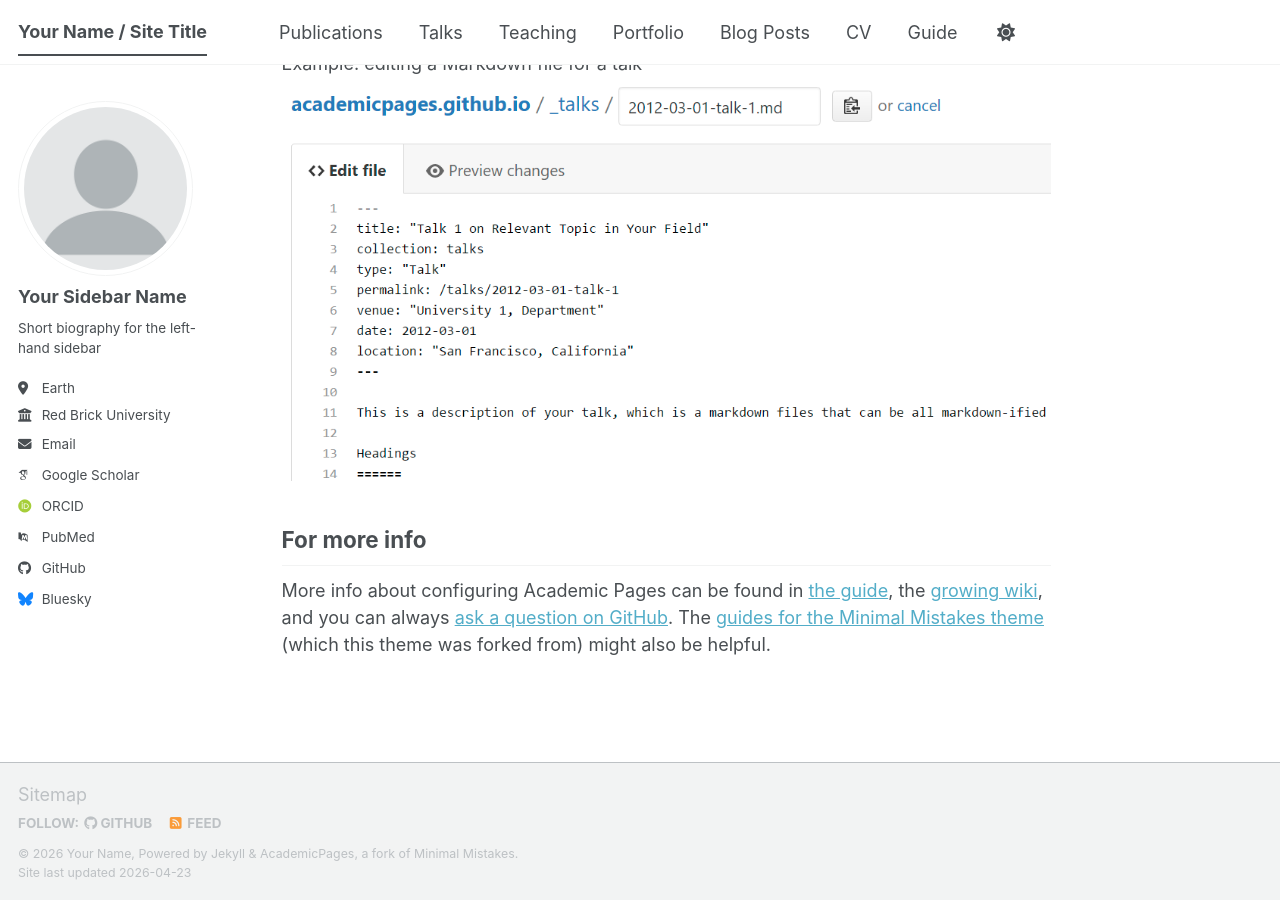
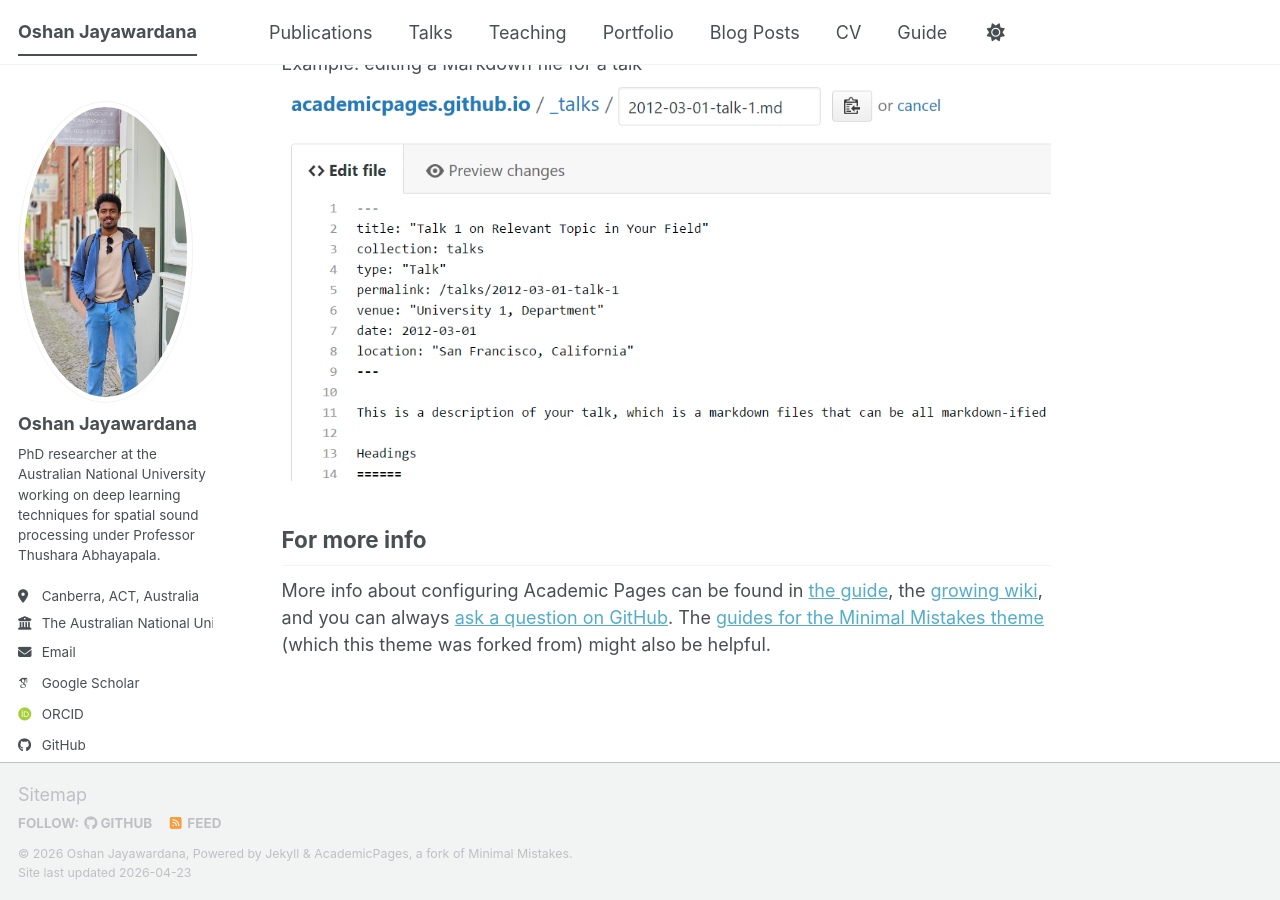
Before and after one commit to OshanJayawardena/OshanJayawardena.github.io, a Jekyll site: the page built from _pages/about.md, in a window 1280 px wide and 900 px high, scrolled down 2720 px. Built offline with Jekyll 4.4.1, drawn with Linux system fonts in a browser that asks for light colours; some web fonts are replaced; a script bundle is joined from its source files by our own code; library files that are not in the unit come from our copies.

Commit message:
Personal details added

```diff
--- a/_config.yml
+++ b/_config.yml
@@ -9,10 +9,10 @@
 # Basic Site Settings
 locale                   : "en-US"
 site_theme               : "default" # The available themes options are "default", "air", "sunrise", "mint", "dirt" and "contrast"
-title                    : "Your Name / Site Title"
+title                    : "Oshan Jayawardana"
 title_separator          : "-"
-name                     : &name "Your Name"
-description              : &description "Your Name's academic portfolio"   # Update this with a general description of your site, this is the default if not overridden by a page
+name                     : &name "Oshan Jayawardana"
+description              : &description "PhD researcher at the Australian National University working on deep learning techniques for spatial sound processing."
 url                      : https://academicpages.github.io # The base hostname & protocol for your site e.g. "https://[your GitHub username].github.io",
                                                            # or if you already have some other page hosted on Github then use "https://[your GitHub username].github.io/[Your Repo Name]"
 baseurl                  : "" # the subpath of your site, e.g. "/blog"
@@ -23,61 +23,61 @@ repository               : "academicpages/academicpages.github.io"
 #               Additional customization can be done by editing /_includes/author-profile.html
 author:
   # Biographic information
-  avatar           : "profile.png"
-  name             : "Your Sidebar Name"
-  pronouns         : # example: "she/her"
-  bio              : "Short biography for the left-hand sidebar"
-  location         : "Earth"
-  employer         : "Red Brick University"
-  uri              : # URL
-  email            : "none@example.org"
+  avatar           : "1776391254596.jpg"
+  name             : "Oshan Jayawardana"
+  pronouns         :
+  bio              : "PhD researcher at the Australian National University working on deep learning techniques for spatial sound processing under Professor Thushara Abhayapala."
+  location         : "Canberra, ACT, Australia"
+  employer         : "The Australian National University (School of Engineering)"
+  uri              :
+  email            : "Oshan.Jayawardena@anu.edu.au"
 
   # Academic websites
-  academia         : # URL
-  arxiv            : # URL - Update with the correct link to your profile
-  googlescholar    : "https://scholar.google.com/citations?user=PS_CX0AAAAAJ"
-  inspire-hep      : # URL
-  impactstory      : # URL
-  orcid            : "https://orcid.org/yourorcidurl"
-  semantic         : # URL
-  ssrn             : # URL
-  pubmed           : "https://www.ncbi.nlm.nih.gov/pubmed/?term=john+snow"
-  researchgate     : # URL
-  scopus           : # URL
-  zotero           : # URL
+  academia         :
+  arxiv            :
+  googlescholar    : "https://scholar.google.com/citations?user=lmdLVGcAAAAJ&hl=en"
+  inspire-hep      :
+  impactstory      :
+  orcid            : "https://orcid.org/0009-0007-8469-0916"
+  semantic         :
+  ssrn             :
+  pubmed           :
+  researchgate     :
+  scopus           :
+  zotero           :
 
 
   # Repositories and software development
-  bitbucket        : # Username - Update with your username on the site
-  codepen          : # Username
-  dribbble         : # Username
-  github           : "academicpages"
-  kaggle           : # Username
-  stackoverflow    : # User number or user number and name (i.e., use "1" or "1/jeff-atwood")
+  bitbucket        :
+  codepen          :
+  dribbble         :
+  github           : "OshanJayawardawardena"
+  kaggle           :
+  stackoverflow    :
 
   # Social media
-  artstation       : # Username
-  bluesky          : "bsky.app" # Replace this with you Bluesky username
-  facebook         : # Username
-  flickr           : # Username
-  foursquare       : # Username
-  goodreads        : # Username
-  google_plus      : # Username
-  keybase          : # Username
-  instagram        : # Username
-  lastfm           : # Username
-  linkedin         : # Username
-  mastodon         : # URL
-  medium           : # URL
-  pinterest        : # Username
-  soundcloud       : # Username
-  steam            : # Username
-  telegram         : # URL
-  tumblr           : # Username
-  twitter          : # Username for X / Twitter
-  vine             : # Username
-  weibo            : # Username
-  wikipedia        : # Username
+  artstation       :
+  bluesky          :
+  facebook         :
+  flickr           :
+  foursquare       :
+  goodreads        :
+  google_plus      :
+  keybase          :
+  instagram        :
+  lastfm           :
+  linkedin         : "oshanj"
+  mastodon         :
+  medium           :
+  pinterest        :
+  soundcloud       :
+  steam            :
+  telegram         :
+  tumblr           :
+  twitter          : "Oshan_JWP"
+  vine             :
+  weibo            :
+  wikipedia        : "Oshan_Jayawardana"
   xing             : # Username
   youtube          : # Username
   zhihu            : # Username
```
Also changed, not shown: images/1776391254596.jpg (added).
